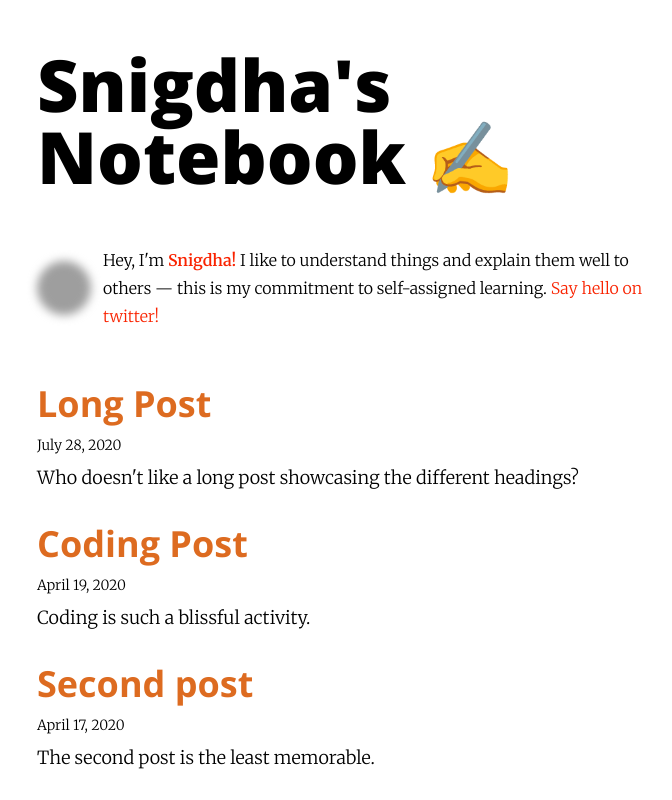
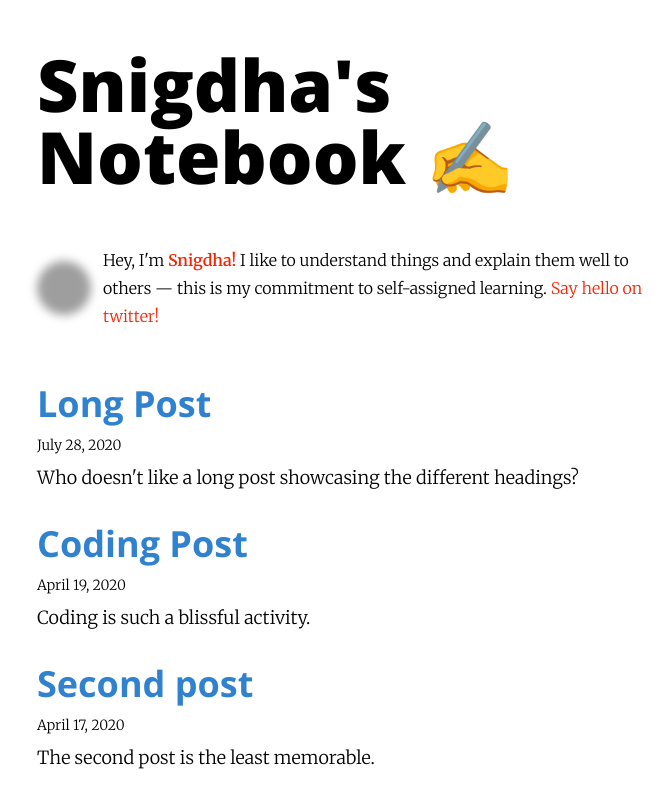
Before and after one commit to SnigdhaRoy/Notebook, a Next.js app: page / in a window 1280 px wide. Shown: the top 800 px of the page, without its empty margins (299-971 px from the left). Built offline with nearby package versions, Linux system fonts and the light colour scheme; grey boxes are pictures that could not be loaded.

Commit message:
change titles to blue

```diff
--- a/pages/index.js
+++ b/pages/index.js
@@ -15,7 +15,7 @@ export default function Home({ posts }) {
           <header className="mb-2">
             <h3 className="mb-2">
               <Link href={"/post/[slug]"} as={`/post/${slug}`}>
-                <a className="text-4xl font-bold text-orange-600 font-display">
+                <a className="text-4xl font-bold text-blue-600 font-display">
                   {title}
                 </a>
               </Link>
```
